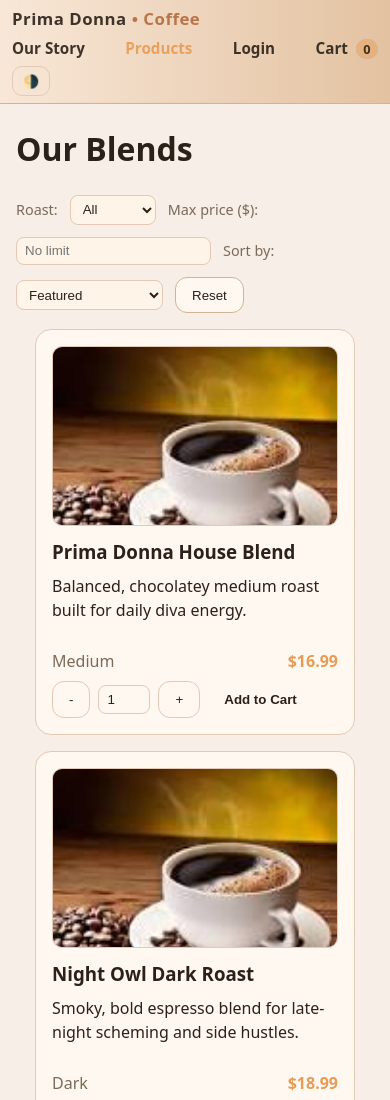
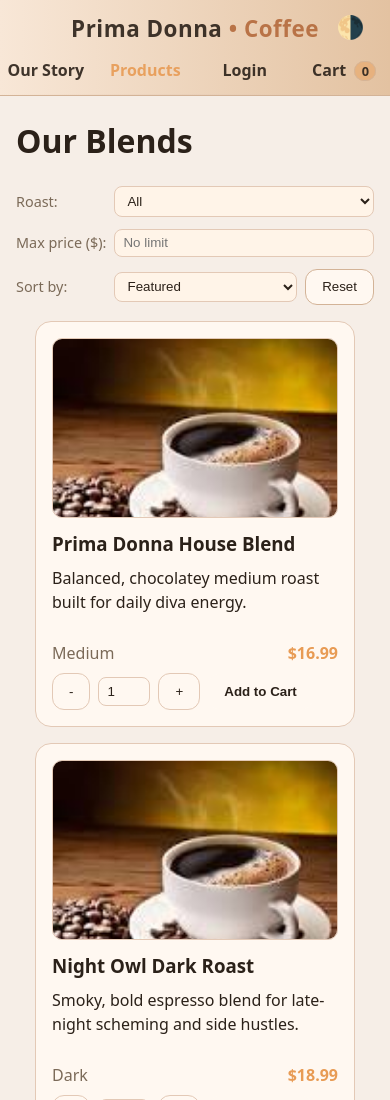
Before and after one commit to AntiochusIII/prima-donna-coffee, a plain HTML site: page web/pages/products.html in a window 390 px wide. Shown: the top 1100 px of the page. Drawn offline with Linux system fonts and the light colour scheme.

Commit message:
Deploy version 1.0.4 of the Prima Donna Coffee site

```diff
--- a/web/css/site.css
+++ b/web/css/site.css
@@ -322,80 +322,189 @@ html.light .product-toolbar select{
   }
 }
 
-/* Mobile layout for Our Story section */
+/* Mobile-friendly layout for Our Story section */
 @media (max-width: 700px) {
   .story {
-    grid-template-columns: 1fr;   /* stack image and text */
+    display: flex;              /* override the grid */
+    flex-direction: column;     /* stack items vertically */
     gap: 1.5rem;
-    align-items: start;
+    align-items: center;
+    margin-top: 1.5rem;
   }
 
   .story__img {
-    max-width: 260px;
-    margin: 0 auto;              /* center the portrait */
+    width: 100%;
+    max-width: 260px;           /* nice portrait width */
+    margin: 0 auto;
     display: block;
   }
 
-  .story h2,
-  .story h1 {
-    font-size: 1.9rem;
-    line-height: 1.1;
-  }
-
-  .story p {
-    font-size: 0.96rem;
+  /* The text card on the right in desktop layout */
+  .story .card {
+    width: 100%;
+    max-width: 480px;
   }
 }
 
-/* Header / nav tweaks for small screens */
+
+/* Mobile cart layout fix  */
 @media (max-width: 700px) {
-  .nav {
-    flex-wrap: wrap;
-    height: auto;
-    row-gap: 0.4rem;
-    padding: 0.35rem 0.75rem;
+
+  .cart-item {
+    display: flex;               /* override desktop grid */
+    flex-direction: column;
+    padding: 1rem;
+    margin-bottom: 0.75rem;
+    border: 1px solid var(--stroke);
+    border-radius: 0.5rem;
+    background: var(--surface, #fff);
+    gap: 0.5rem;
   }
 
-  .brand {
-    flex: 1 0 100%;          /* brand on its own line */
-    font-size: 1.05rem;
+  /* Top line: product name / description */
+  .cart-item > :first-child {
+    font-weight: 600;
+    margin-bottom: 0.25rem;
   }
 
-  .nav-links {
+  /* Middle: quantity + price + total in one row */
+  .cart-item-row {
+    display: flex;
+    align-items: center;
+    justify-content: space-between;
+    gap: 0.5rem;
     width: 100%;
-    justify-content: space-between;
-    font-size: 0.95rem;
+    flex-wrap: wrap; /* just in case, keeps it inside box */
+  }
+
+  .cart-item .qty-controls {
+    display: inline-flex;
+    align-items: center;
+    gap: 0.25rem;
+  }
+
+  /* Price and total aligned right */
+  .cart-price,
+  .cart-total {
+    text-align: right;
+    min-width: 3.5rem;
+  }
+
+  /* Bottom: remove button stays inside card, left aligned */
+  .cart-item button {
+    align-self: flex-end;
+    margin-top: 0.25rem;
+    width: auto;
   }
 }
 
-/* Mobile cart layout */
+
+
+/* Mobile-friendly product toolbar layout */
 @media (max-width: 700px) {
-  .cart-item {
-    grid-template-columns: 1fr;   /* stack name, controls, remove */
-    row-gap: 0.5rem;
-    align-items: flex-start;
+  .product-toolbar {
+    display: grid;
+    grid-template-columns: auto 1fr auto;
+    grid-template-areas:
+      "roast-label roast-input roast-input"
+      "price-label price-input price-input"
+      "sort-label  sort-input  reset";
+    column-gap: 0.5rem;
+    row-gap: 0.75rem;
+    align-items: center;
+    margin: 1rem 0;
   }
 
-  .cart-item button {
-    width: auto;
+  /* General label styling */
+  .product-toolbar label {
+    margin: 0;
+    font-size: 0.9rem;
   }
 
-  .cart-total {
-    justify-content: space-between;
-    padding-top: 1rem;
-    font-size: 1.05rem;
+  /* Map each control to a grid area */
+  .product-toolbar label[for="roastFilter"] {
+    grid-area: roast-label;
+  }
+  .product-toolbar #roastFilter {
+    grid-area: roast-input;
   }
 
-  .checkout-cta {
-    margin-top: 1.25rem;
-    display: flex;
-    flex-direction: column;
-    gap: 0.75rem;
+  .product-toolbar label[for="maxPrice"] {
+    grid-area: price-label;
+  }
+  .product-toolbar #maxPrice {
+    grid-area: price-input;
   }
 
-  .checkout-cta .btn {
+  .product-toolbar label[for="sortSelect"] {
+    grid-area: sort-label;
+  }
+  .product-toolbar #sortSelect {
+    grid-area: sort-input;
+  }
+
+  .product-toolbar #resetFilters {
+    grid-area: reset;
+    justify-self: end;      /* puts Reset to the right of Sort by */
+    white-space: nowrap;
+  }
+
+  .product-toolbar select,
+  .product-toolbar input {
+    width: 100%;
+    max-width: 100%;
+  }
+}
+
+
+/* Mobile header layout */
+@media (max-width: 700px) {
+
+  /* Stack header content */
+  .site-header .nav {
+    flex-direction: column;
+    align-items: stretch;
+    justify-content: center;
+    height: auto;
+    padding: 0.75rem 0;
+    gap: 0.75rem;
+    position: relative;   /* allow absolute positioning */
+  }
+
+  /* Center Prima Donna Coffee */
+  .site-header .brand {
     width: 100%;
     text-align: center;
-    justify-content: center;
+    font-size: 1.4rem;
+    font-weight: 700;
+    margin: 0;
+  }
+
+  /* 🌗 Dark Mode button on same line, pinned right */
+  .site-header #modeToggle {
+    position: absolute;
+    right: 1rem;         /* right edge */
+    top: 0.5rem;         /* same vertical line as brand */
+    background: none;
+    border: none;
+    font-size: 1.4rem;
+    cursor: pointer;
+  }
+
+  /* Nav links row evenly spaced */
+  .site-header .nav-links {
+    display: flex;
+    flex-direction: row;
+    justify-content: space-around;
+    width: 100%;
+    margin: 0;
+    padding: 0;
+    gap: 0.5rem;
+  }
+
+  .site-header .nav-links li {
+    flex: 1;
+    text-align: center;
+    list-style: none;
   }
 }
```
